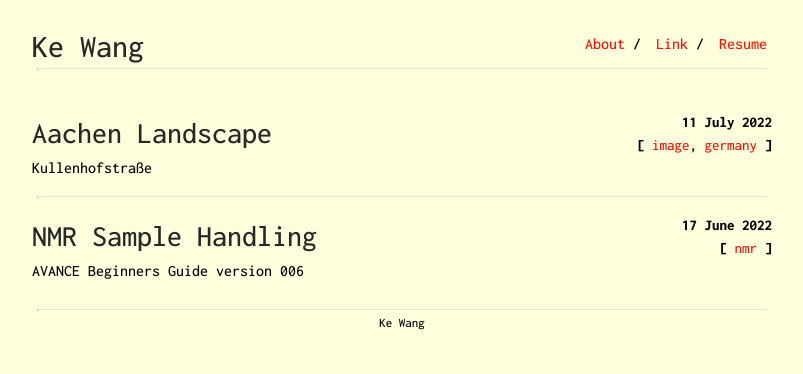
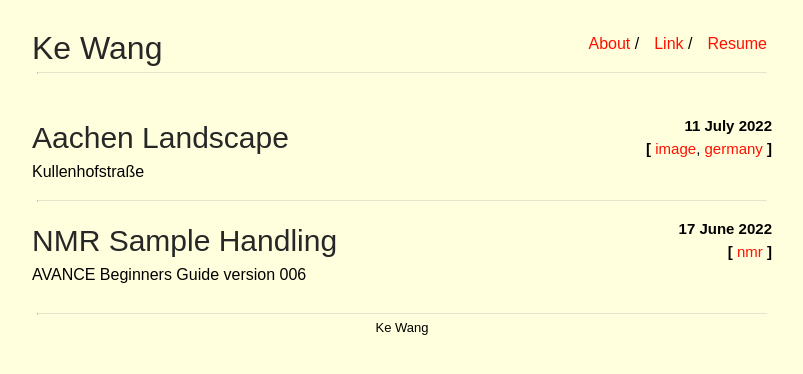
Before and after one commit to ekdc11/ekdc11.github.io, a Jekyll site: the page built from index.html, in a window 1280 px wide. Shown: the top 374 px of the page, without its empty margins (238-1041 px from the left). Built offline with Jekyll 4.4.1, drawn with Linux system fonts in a browser that asks for light colours.

Commit message:
Update main.scss

```diff
--- a/css/main.scss
+++ b/css/main.scss
@@ -13,7 +13,7 @@ $small-width: 480px;
 
 body {
     margin: 0;
-    font-family: "Inconsolata";
+    font-family: "Arimo";
     background-color: #FFFFDD;
     min-height: 100%;
 }
```
